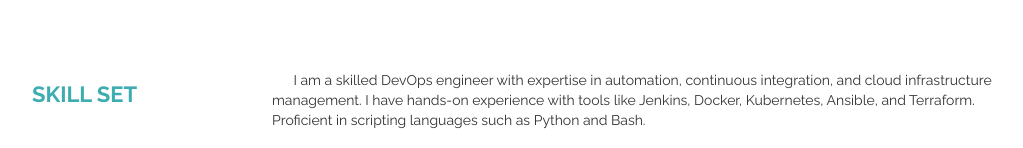
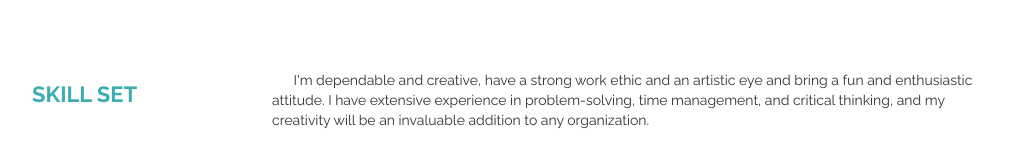
Before and after one commit to MyoNyiNyiKyaw/Assignment1, a plain HTML site: page 404.html in a window 1280 px wide. Shown: the part 652-800 px from the top of the page, without its empty margins (118-1141 px from the left). Drawn offline with Linux system fonts and the light colour scheme; files whose address does not match are found by name.

Commit message:
Update Resume File v5

```diff
--- a/404.html
+++ b/404.html
@@ -110,10 +110,9 @@
 
                     <div class="rightcontent-wrapper">
                         <p>
-                            &nbsp; &nbsp; &nbsp; I am a skilled DevOps engineer with expertise in automation,
-                            continuous integration, and cloud infrastructure management. I have hands-on experience
-                            with tools like Jenkins, Docker, Kubernetes, Ansible, and Terraform. Proficient in scripting
-                            languages such as Python and Bash.
+                            &nbsp; &nbsp; &nbsp; I'm dependable and creative, have a strong work ethic and an artistic eye and
+                             bring a fun and enthusiastic attitude. I have extensive experience in problem-solving,
+                             time management, and critical thinking, and my creativity will be an invaluable addition to any organization.
                         </p>
                         <ul class="skill-metrics">
                             <li>
```
Also changed, not shown: index.html (+3 -4 lines).
